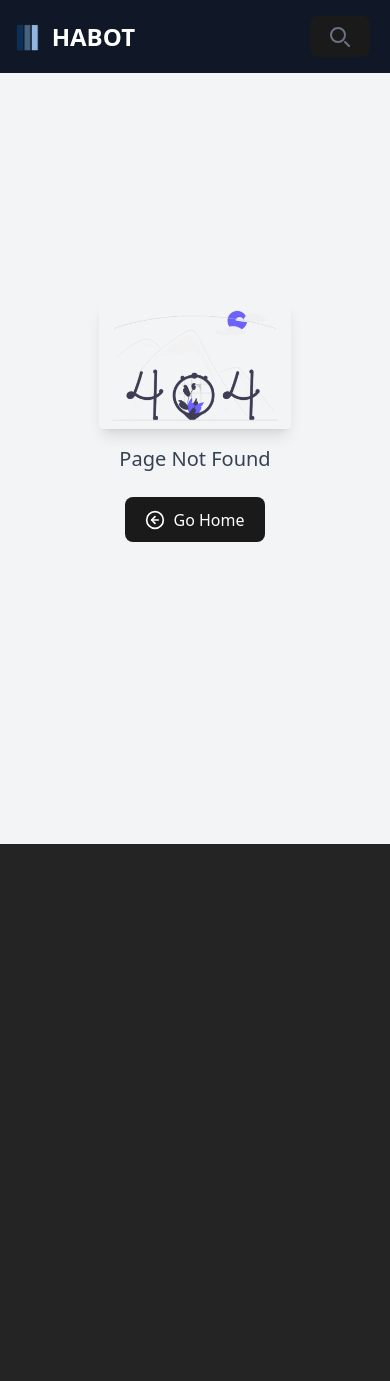
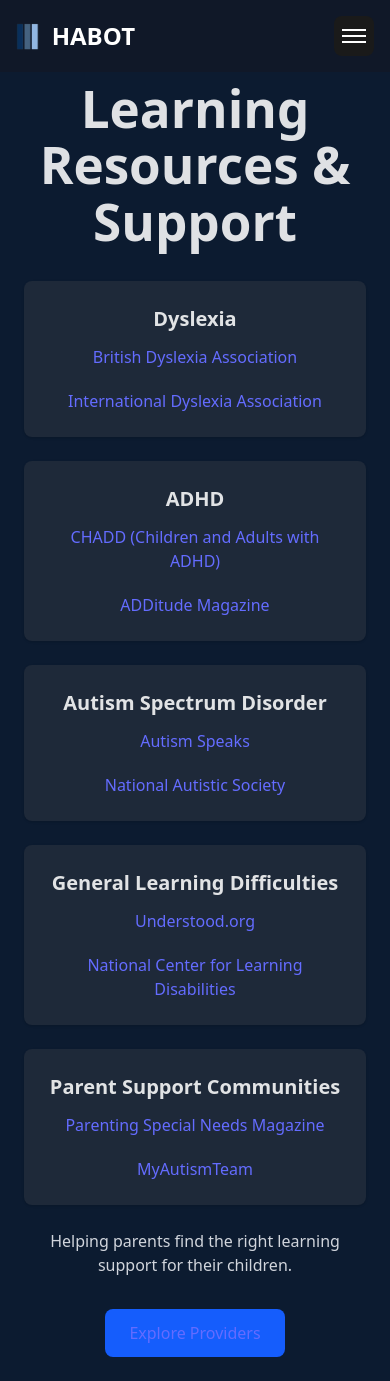
Before and after one commit to Arpit-Krishna/Habot-Learning-Support-Provider, a React (Vite) app in the folder frontend/: page /resources in a window 390 px wide. Before the commit this address had no page. Before the commit the page ends 844 px from the top, so only its background shows below. Built offline with nearby package versions, Linux system fonts and the light colour scheme.

Commit message:
Resources and Mobile view

```diff
--- a/frontend/src/App.jsx
+++ b/frontend/src/App.jsx
@@ -8,6 +8,7 @@
 import ProviderDetail from "./components/ProvidersDetails";
 import NotFound from "./components/NotFound";
 import About from "./components/About";
+import Resources from "./components/Resources";
 
 function App() {
   return (
@@ -19,6 +20,7 @@
           <Route path="/providers" element={<ProviderList />} />
           <Route path="/providers/:id" element={<ProviderDetail />} />
           <Route path="/about" element={<About />} />
+          <Route path="/resources" element={<Resources />} />
           <Route path="/pnf" element={<NotFound/>} />
           <Route path="*" element={<NotFound/>} />
         </Routes>
--- a/frontend/src/components/Navbar.jsx
+++ b/frontend/src/components/Navbar.jsx
@@ -12,24 +12,23 @@
   const handleSearch = (e) => {
     if (e.key === "Enter") {
       navigate(`/providers?q=${encodeURIComponent(searchTerm)}`);
-      setIsOpen(false); // Close mobile nav if open
+      setIsOpen(false);
     }
   };
 
   return (
     <nav className="fixed top-0 left-0 w-full z-50 border-gray-200 bg-gray-900">
       <div className="max-w-screen-xl flex flex-wrap items-center justify-between mx-auto p-4">
-        <a href="/" className="flex items-center space-x-3 rtl:space-x-reverse">
+        {/* Logo */}
+        <a href="/" className="flex items-center space-x-3">
           <img src={logo} className="h-8" alt="Habot Logo" />
-          <span className="self-center text-2xl font-semibold whitespace-nowrap text-white">
-            HABOT
-          </span>
+          <span className="self-center text-2xl font-semibold text-white">HABOT</span>
         </a>
 
-        <div className="flex md:order-2">
-          <div className="relative hidden md:block">
+        {/* Search bar desktop */}
+        <div className="hidden md:block relative">
           <div className="absolute inset-y-0 start-0 flex items-center ps-3 pointer-events-none">
-              <svg className="w-4 h-4 text-gray-400" xmlns="http://www.w3.org/2000/svg" fill="none" viewBox="0 0 20 20">
+            <svg className="w-4 h-4 text-gray-400" fill="none" viewBox="0 0 20 20">
               <path stroke="currentColor" strokeLinecap="round" strokeLinejoin="round" strokeWidth="2" d="m19 19-4-4m0-7A7 7 0 1 1 1 8a7 7 0 0 1 14 0Z" />
             </svg>
           </div>
@@ -39,25 +38,38 @@
             onChange={(e) => setSearchTerm(e.target.value)}
             onKeyDown={handleSearch}
             placeholder="Search..."
-              className="block w-full p-2 ps-10 text-sm text-gray-900 border border-gray-300 rounded-lg bg-gray-50 focus:ring-blue-500 focus:border-blue-500 dark:bg-gray-700 dark:border-gray-600 dark:placeholder-gray-400 dark:text-white"
+            className="block w-64 p-2 ps-10 text-sm text-gray-900 border border-gray-300 rounded-lg bg-gray-50 focus:ring-blue-500 focus:border-blue-500 dark:bg-gray-700 dark:border-gray-600 dark:text-white"
           />
         </div>
 
         <button
           type="button"
           onClick={toggleNavbar}
-            className="md:hidden text-gray-500 dark:text-gray-400 hover:bg-gray-100 dark:hover:bg-gray-700 focus:outline-none focus:ring-4 focus:ring-gray-200 dark:focus:ring-gray-700 rounded-lg text-sm p-2.5 me-1"
+          className="md:hidden flex flex-col justify-center items-center w-10 h-10 rounded focus:outline-none focus:ring-2 focus:ring-blue-500"
+          aria-label="Toggle navigation"
         >
-            <svg className="w-5 h-5" xmlns="http://www.w3.org/2000/svg" fill="none" viewBox="0 0 20 20">
-              <path stroke="currentColor" strokeLinecap="round" strokeLinejoin="round" strokeWidth="2" d="m19 19-4-4m0-7A7 7 0 1 1 1 8a7 7 0 0 1 14 0Z" />
-            </svg>
+          <span
+            className={`block w-6 h-0.5 bg-white transform transition duration-300 ${
+              isOpen ? "rotate-45 translate-y-1.5" : ""
+            }`}
+          ></span>
+          <span
+            className={`block w-6 h-0.5 bg-white my-1 transition duration-300 ${
+              isOpen ? "opacity-0" : ""
+            }`}
+          ></span>
+          <span
+            className={`block w-6 h-0.5 bg-white transform transition duration-300 ${
+              isOpen ? "-rotate-45 -translate-y-1.5" : ""
+            }`}
+          ></span>
         </button>
-        </div>
 
-        <div className={`items-center justify-between w-full md:flex md:w-auto md:order-1 ${isOpen ? "block" : "hidden"}`} id="navbar-search">
+        <div className={`items-center justify-between w-full md:flex md:w-auto ${isOpen ? "block" : "hidden"}`}>
+          {/* Mobile search */}
           <div className="relative mt-3 md:hidden">
             <div className="absolute inset-y-0 start-0 flex items-center ps-3 pointer-events-none">
-              <svg className="w-4 h-4 text-gray-500 dark:text-gray-400" xmlns="http://www.w3.org/2000/svg" fill="none" viewBox="0 0 20 20">
+              <svg className="w-4 h-4 text-gray-400" fill="none" viewBox="0 0 20 20">
                 <path stroke="currentColor" strokeLinecap="round" strokeLinejoin="round" strokeWidth="2" d="m19 19-4-4m0-7A7 7 0 1 1 1 8a7 7 0 0 1 14 0Z" />
               </svg>
             </div>
@@ -67,14 +79,22 @@
               onChange={(e) => setSearchTerm(e.target.value)}
               onKeyDown={handleSearch}
               placeholder="Search..."
-              className="block w-full p-2 ps-10 text-sm border rounded-lg  focus:ring-blue-500 focus:border-blue-500 bg-gray-700 border-gray-600 placeholder-gray-400 text-white"
+              className="block w-full p-2 ps-10 text-sm border rounded-lg focus:ring-blue-500 focus:border-blue-500 bg-gray-700 border-gray-600 placeholder-gray-400 text-white"
             />
           </div>
 
+          {/* Nav links */}
           <ul className="flex flex-col p-4 md:p-0 mt-4 font-medium border rounded-lg md:space-x-8 md:flex-row md:mt-0 md:border-0 bg-gray-800 md:bg-gray-900 border-gray-700">
-            <li><a href="/providers" className="block py-2 px-3 text-white bg-blue-700 rounded-sm md:bg-transparent md:p-0 md:text-blue-500">Providers</a></li>
-            <li><a href="/about" className="block py-2 px-3 rounded-sm hover:bg-gray-100 md:hover:bg-transparent md:hover:text-blue-700 md:p-0 text-white">About</a></li>
-            {/* <li><a href="#" className="block py-2 px-3  rounded-sm hover:bg-gray-100 md:hover:bg-transparent md:hover:text-blue-700 md:p-0 text-white">Services</a></li> */}
+            <li>
+              <a href="/providers" className="block py-2 px-3 text-white rounded md:bg-transparent md:p-0 md:text-blue-500">Providers</a>
+            </li>
+            <li>
+              <a href="/about" className="block py-2 px-3 text-white hover:bg-gray-700 rounded md:p-0">About</a>
+            </li>
+            <li>
+              <a href="/resources" className="block py-2 px-3 text-white hover:bg-gray-700 rounded md:p-0">Help</a>
+            </li>
+
           </ul>
         </div>
       </div>
--- /dev/null
+++ b/frontend/src/components/Resources.jsx
@@ -0,0 +1,86 @@
+import React from "react";
+
+export default function Resources() {
+  const resourceData = [
+    {
+      category: "Dyslexia",
+      links: [
+        { name: "British Dyslexia Association", url: "https://www.bdadyslexia.org.uk/" },
+        { name: "International Dyslexia Association", url: "https://dyslexiaida.org/" },
+      ]
+    },
+    {
+      category: "ADHD",
+      links: [
+        { name: "CHADD (Children and Adults with ADHD)", url: "https://chadd.org/" },
+        { name: "ADDitude Magazine", url: "https://www.additudemag.com/" }
+      ]
+    },
+    {
+      category: "Autism Spectrum Disorder",
+      links: [
+        { name: "Autism Speaks", url: "https://www.autismspeaks.org/" },
+        { name: "National Autistic Society", url: "https://www.autism.org.uk/" }
+      ]
+    },
+    {
+      category: "General Learning Difficulties",
+      links: [
+        { name: "Understood.org", url: "https://www.understood.org/" },
+        { name: "National Center for Learning Disabilities", url: "https://www.ncld.org/" }
+      ]
+    },
+    {
+      category: "Parent Support Communities",
+      links: [
+        { name: "Parenting Special Needs Magazine", url: "https://parentingspecialneeds.org/" },
+        { name: "MyAutismTeam", url: "https://www.myautismteam.com/" }
+      ]
+    }
+  ];
+
+  return (
+    <div className="p-6 max-w-7xl mx-auto pt-20">
+      <h1 className="text-3xl font-bold mb-8 text-center">Learning Resources & Support</h1>
+
+      <div className="grid grid-cols-1 sm:grid-cols-2 lg:grid-cols-1 gap-6">
+        {resourceData.map((section) => (
+          <div
+            key={section.category}
+            className="p-6 bg-gray-800 rounded-lg shadow flex flex-col justify-between"
+          >
+            <div>
+              <h2 className="text-xl font-semibold mb-3">{section.category}</h2>
+              <ul className="space-y-5">
+                {section.links.map((link) => (
+                  <li key={link.url}>
+                    <a
+                      href={link.url}
+                      target="_blank"
+                      rel="noopener noreferrer"
+                      className="text-blue-400 hover:underline"
+                    >
+                      {link.name}
+                    </a>
+                  </li>
+                ))}
+              </ul>
+            </div>
+          </div>
+        ))}
+        <p className="text-center text-gray-300 mb-1">
+        Helping parents find the right learning support for their children.
+        </p>
+
+        <div className="flex justify-center mt-1">
+        <a
+            href="/providers"
+            className="inline-block bg-blue-600 text-white font-semibold px-6 py-3 rounded-lg hover:bg-blue-700 transition"
+        >
+            Explore Providers
+        </a>
+        </div>
+      </div>
+    </div>
+  );
+}
```
Lines whose indentation alone changed are shown as unchanged.
